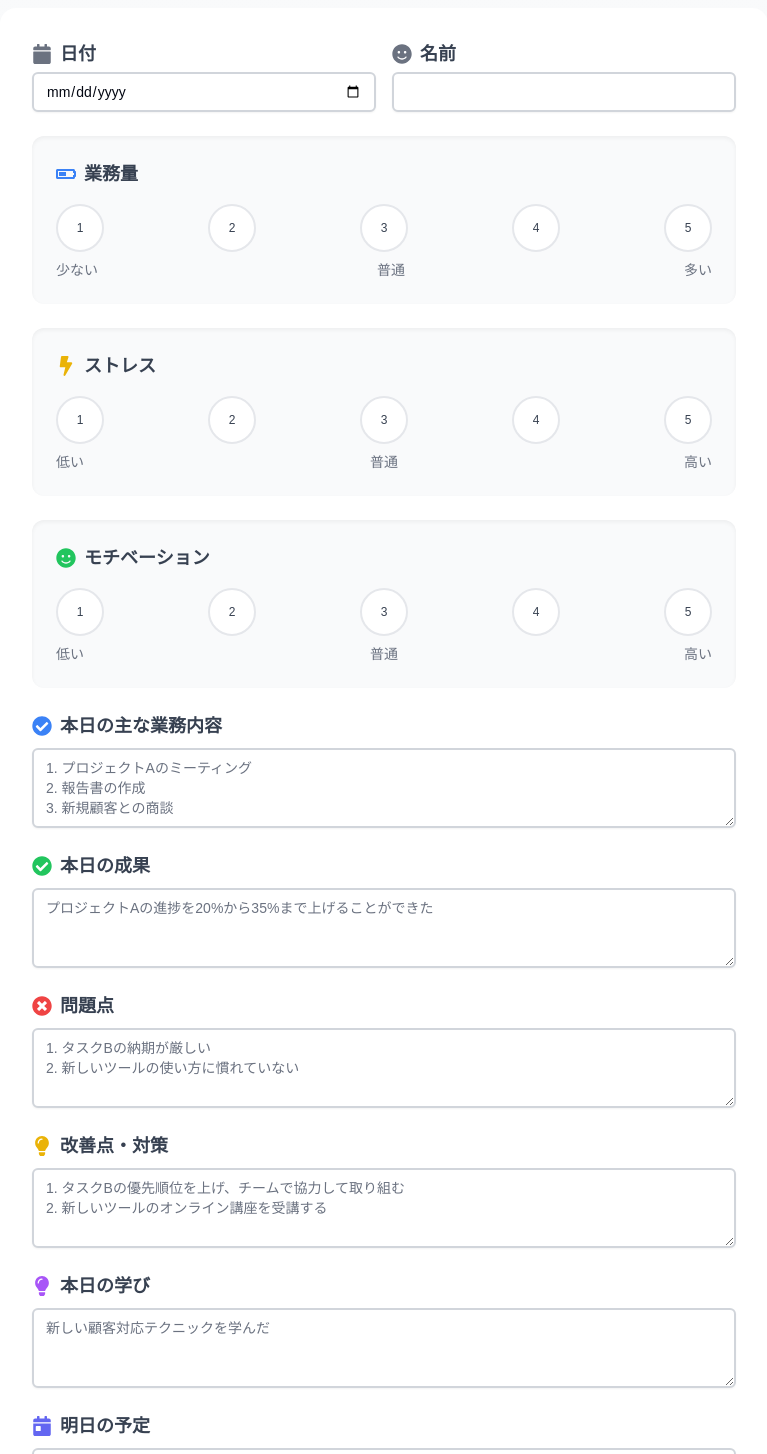
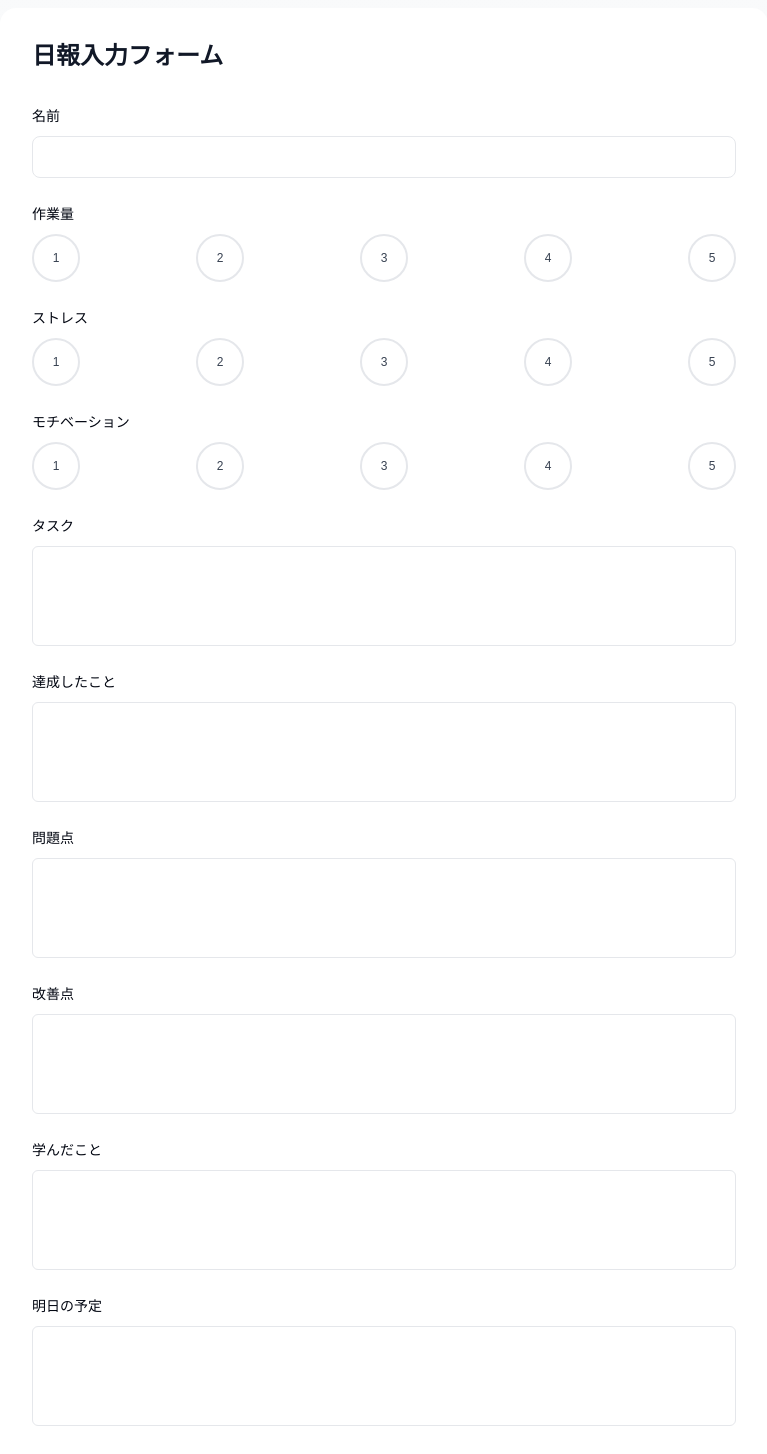
Before and after one commit to fortesnow/my-daily-report, a Next.js app: page / in a window 1280 px wide. Shown: the part 40-1494 px from the top of the page, without its empty margins (256-1023 px from the left). Built offline with nearby package versions, Linux system fonts and the light colour scheme.

Commit message:
Update page.tsx

```diff
--- a/app/page.tsx
+++ b/app/page.tsx
@@ -1,42 +1,36 @@
-"use client"
+'use client'
 
-import React, { useState } from 'react'
+import { useState } from "react"
+import { RadioGroup, RadioGroupItem } from "@/components/ui/radio-group"
+import { Label } from "@/components/ui/label"
 import { Button } from "@/components/ui/button"
-import { Input } from "@/components/ui/input"
 import { Textarea } from "@/components/ui/textarea"
-import { Label } from "@/components/ui/label"
-import { RadioGroup, RadioGroupItem } from "@/components/ui/radio-group"
-import {
-  FaCalendar,
-  FaSmile,
-  FaBatteryHalf,
-  FaBolt,
-  FaCheckCircle,
-  FaTimesCircle,
-  FaLightbulb,
-  FaComments,
-  FaCalendarDay
-} from 'react-icons/fa'
 
-const ScaleQuestion = ({ label, value, onChange, icon, lowLabel, midLabel, highLabel }: {
-  label: string;
-  value: string;
-  onChange: (value: string) => void;
-  icon: React.ReactNode;
-  lowLabel: string;
-  midLabel: string;
-  highLabel: string;
-}) => {
-  return (
-    <div className="bg-gray-50 p-6 rounded-xl shadow-inner">
-      <Label className="text-lg font-semibold text-gray-700 flex items-center mb-4">
-        {icon}
-        <span className="ml-2">{label}</span>
-      </Label>
+type FormData = {
+  name: string
+  workload: string
+  stress: string
+  motivation: string
+  tasks: string
+  achievements: string
+  problems: string
+  improvements: string
+  learning: string
+  tomorrow: string
+  comments: string
+}
+
+const ScaleQuestion = ({ label, value, onChange }: { label: string; value: string; onChange: (value: string) => void }) => (
+  <div className="space-y-2">
+    <Label>{label}</Label>
     <RadioGroup value={value} onValueChange={onChange} className="flex justify-between">
       {[1, 2, 3, 4, 5].map((val) => (
-          <div key={val}>
-            <RadioGroupItem value={val.toString()} id={`${label}-${val}`} className="peer sr-only" />
+        <div key={val} className="flex flex-col items-center">
+          <RadioGroupItem
+            value={val.toString()}
+            id={`${label}-${val}`}
+            className="peer sr-only"
+          />
           <Label
             htmlFor={`${label}-${val}`}
             className="flex flex-col items-center justify-center w-12 h-12 text-xs font-medium text-gray-700 bg-white border-2 border-gray-200 rounded-full cursor-pointer peer-checked:bg-blue-500 peer-checked:text-white peer-checked:border-blue-600 hover:bg-gray-50"
@@ -46,206 +40,142 @@ const ScaleQuestion = ({ label, value, onChange, icon, lowLabel, midLabel, highL
         </div>
       ))}
     </RadioGroup>
-      <div className="text-sm text-gray-500 mt-2 flex justify-between">
-        <span>{lowLabel}</span>
-        <span>{midLabel}</span>
-        <span>{highLabel}</span>
-      </div>
   </div>
 )
-}
 
-const TextAreaField = ({ id, label, placeholder, icon }: {
-  id: string;
-  label: string;
-  placeholder: string;
-  icon: React.ReactNode;
-}) => {
-  return (
-    <div className="relative">
-      <Label htmlFor={id} className="text-lg font-semibold text-gray-700 flex items-center mb-2">
-        {icon}
-        <span className="ml-2">{label}</span>
-      </Label>
+const TextQuestion = ({ label, value, onChange }: { label: string; value: string; onChange: (value: string) => void }) => (
+  <div className="space-y-2">
+    <Label>{label}</Label>
     <Textarea
-        id={id}
-        placeholder={placeholder}
-        rows={3}
-        className="mt-1 block w-full border-2 border-gray-300 rounded-md shadow-sm focus:border-indigo-500 focus:ring focus:ring-indigo-200 focus:ring-opacity-50"
+      value={value}
+      onChange={(e) => onChange(e.target.value)}
+      className="min-h-[100px] resize-none"
     />
   </div>
 )
-}
 
-export default function DailyReportForm() {
-  const [workload, setWorkload] = useState("3")
-  const [stress, setStress] = useState("3")
-  const [motivation, setMotivation] = useState("3")
-  const [isSubmitted, setIsSubmitted] = useState(false)
-  const [submitTime, setSubmitTime] = useState<string | null>(null)
+export default function Home() {
+  const [formData, setFormData] = useState<FormData>({
+    name: '',
+    workload: '3',
+    stress: '3',
+    motivation: '3',
+    tasks: '',
+    achievements: '',
+    problems: '',
+    improvements: '',
+    learning: '',
+    tomorrow: '',
+    comments: ''
+  })
 
-  const handleSubmit = async (event: React.FormEvent<HTMLFormElement>) => {
-    event.preventDefault()
-    setIsSubmitted(true)
-    setSubmitTime(new Date().toLocaleString())
-
-    const form = event.currentTarget as HTMLFormElement
-
-    const formData = {
-      date: (form.elements.namedItem('date') as HTMLInputElement).value,
-      name: (form.elements.namedItem('name') as HTMLInputElement).value,
-      workload,
-      stress,
-      motivation,
-      tasks: (form.elements.namedItem('tasks') as HTMLTextAreaElement).value,
-      achievements: (form.elements.namedItem('achievements') as HTMLTextAreaElement).value,
-      problems: (form.elements.namedItem('problems') as HTMLTextAreaElement).value,
-      improvements: (form.elements.namedItem('improvements') as HTMLTextAreaElement).value,
-      learning: (form.elements.namedItem('learning') as HTMLTextAreaElement).value,
-      tomorrow: (form.elements.namedItem('tomorrow') as HTMLTextAreaElement).value,
-      comments: (form.elements.namedItem('comments') as HTMLTextAreaElement).value,
-      submitTime: new Date().toISOString()
-    }
-
+  const handleSubmit = async (e: React.FormEvent) => {
+    e.preventDefault()
     try {
       const response = await fetch('/api/reports', {
         method: 'POST',
         headers: {
           'Content-Type': 'application/json',
         },
-        body: JSON.stringify(formData)
+        body: JSON.stringify({
+          ...formData,
+          date: new Date(),
+          submitTime: new Date(),
+        }),
       })
-
-      if (response.ok) {
-        alert('日報が提出されました')
-      } else {
+      if (!response.ok) {
         throw new Error('Failed to submit report')
       }
+      // Reset form
+      setFormData({
+        name: '',
+        workload: '3',
+        stress: '3',
+        motivation: '3',
+        tasks: '',
+        achievements: '',
+        problems: '',
+        improvements: '',
+        learning: '',
+        tomorrow: '',
+        comments: ''
+      })
     } catch (error) {
       console.error('Error:', error)
-      alert('提出に失敗しました')
-      setIsSubmitted(false)
     }
   }
 
   return (
     <div className="min-h-screen bg-gradient-to-b from-gray-50 to-gray-100 py-12 px-4 sm:px-6 lg:px-8">
       <div className="max-w-3xl mx-auto bg-white rounded-2xl shadow-xl p-8">
+        <h1 className="text-2xl font-bold text-gray-900 mb-8">日報入力フォーム</h1>
+
         <form onSubmit={handleSubmit} className="space-y-6">
-          <div className="flex flex-col sm:flex-row gap-4">
-            <div className="flex-1">
-              <Label htmlFor="date" className="text-lg font-semibold text-gray-700 flex items-center">
-                <FaCalendar className="w-5 h-5 text-gray-500 mr-2" />
-                日付
-              </Label>
-              <Input
-                type="date"
-                id="date"
+          <div className="space-y-2">
+            <Label>名前</Label>
+            <input
+              type="text"
+              value={formData.name}
+              onChange={(e) => setFormData({...formData, name: e.target.value})}
+              className="w-full p-2 border rounded-lg"
               required
-                className="mt-1 block w-full border-2 border-gray-300 rounded-md shadow-sm focus:border-indigo-500 focus:ring focus:ring-indigo-200 focus:ring-opacity-50"
-              />
-            </div>
-            <div className="flex-1">
-              <Label htmlFor="name" className="text-lg font-semibold text-gray-700 flex items-center">
-                <FaSmile className="w-5 h-5 text-gray-500 mr-2" />
-                名前
-              </Label>
-              <Input
-                type="text"
-                id="name"
-                required
-                className="mt-1 block w-full border-2 border-gray-300 rounded-md shadow-sm focus:border-indigo-500 focus:ring focus:ring-indigo-200 focus:ring-opacity-50"
-              />
-            </div>
-          </div>
-
-          <div className="grid gap-6">
-            <ScaleQuestion
-              label="業務量"
-              value={workload}
-              onChange={setWorkload}
-              icon={<FaBatteryHalf className="w-5 h-5 text-blue-500" />}
-              lowLabel="少ない"
-              midLabel="普通"
-              highLabel="多い"
-            />
-
-            <ScaleQuestion
-              label="ストレス"
-              value={stress}
-              onChange={setStress}
-              icon={<FaBolt className="w-5 h-5 text-yellow-500" />}
-              lowLabel="低い"
-              midLabel="普通"
-              highLabel="高い"
-            />
-
-            <ScaleQuestion
-              label="モチベーション"
-              value={motivation}
-              onChange={setMotivation}
-              icon={<FaSmile className="w-5 h-5 text-green-500" />}
-              lowLabel="低い"
-              midLabel="普通"
-              highLabel="高い"
             />
           </div>
 
-          <TextAreaField
-            id="tasks"
-            label="本日の主な業務内容"
-            placeholder="1. プロジェクトAのミーティング&#10;2. 報告書の作成&#10;3. 新規顧客との商談"
-            icon={<FaCheckCircle className="w-5 h-5 text-blue-500" />}
+          <ScaleQuestion
+            label="作業量"
+            value={formData.workload}
+            onChange={(value) => setFormData({...formData, workload: value})}
+          />
+          <ScaleQuestion
+            label="ストレス"
+            value={formData.stress}
+            onChange={(value) => setFormData({...formData, stress: value})}
+          />
+          <ScaleQuestion
+            label="モチベーション"
+            value={formData.motivation}
+            onChange={(value) => setFormData({...formData, motivation: value})}
           />
 
-          <TextAreaField
-            id="achievements"
-            label="本日の成果"
-            placeholder="プロジェクトAの進捗を20%から35%まで上げることができた"
-            icon={<FaCheckCircle className="w-5 h-5 text-green-500" />}
+          <TextQuestion
+            label="タスク"
+            value={formData.tasks}
+            onChange={(value) => setFormData({...formData, tasks: value})}
+          />
+          <TextQuestion
+            label="達成したこと"
+            value={formData.achievements}
+            onChange={(value) => setFormData({...formData, achievements: value})}
+          />
+          <TextQuestion
+            label="問題点"
+            value={formData.problems}
+            onChange={(value) => setFormData({...formData, problems: value})}
+          />
+          <TextQuestion
+            label="改善点"
+            value={formData.improvements}
+            onChange={(value) => setFormData({...formData, improvements: value})}
+          />
+          <TextQuestion
+            label="学んだこと"
+            value={formData.learning}
+            onChange={(value) => setFormData({...formData, learning: value})}
+          />
+          <TextQuestion
+            label="明日の予定"
+            value={formData.tomorrow}
+            onChange={(value) => setFormData({...formData, tomorrow: value})}
+          />
+          <TextQuestion
+            label="コメント"
+            value={formData.comments}
+            onChange={(value) => setFormData({...formData, comments: value})}
           />
 
-          <TextAreaField
-            id="problems"
-            label="問題点"
-            placeholder="1. タスクBの納期が厳しい&#10;2. 新しいツールの使い方に慣れていない"
-            icon={<FaTimesCircle className="w-5 h-5 text-red-500" />}
-          />
-
-          <TextAreaField
-            id="improvements"
-            label="改善点・対策"
-            placeholder="1. タスクBの優先順位を上げ、チームで協力して取り組む&#10;2. 新しいツールのオンライン講座を受講する"
-            icon={<FaLightbulb className="w-5 h-5 text-yellow-500" />}
-          />
-
-          <TextAreaField
-            id="learning"
-            label="本日の学び"
-            placeholder="新しい顧客対応テクニックを学んだ"
-            icon={<FaLightbulb className="w-5 h-5 text-purple-500" />}
-          />
-
-          <TextAreaField
-            id="tomorrow"
-            label="明日の予定"
-            placeholder="1. プロジェクトBのキックオフミーティング&#10;2. 報告書の提出&#10;3. オンライン研修の受講"
-            icon={<FaCalendarDay className="w-5 h-5 text-indigo-500" />}
-          />
-
-          <TextAreaField
-            id="comments"
-            label="その他コメント"
-            placeholder="特になし"
-            icon={<FaComments className="w-5 h-5 text-gray-500" />}
-          />
-
-          <Button
-            type="submit"
-            className="w-full bg-gradient-to-r from-blue-500 to-indigo-600 text-white font-bold py-3 rounded-full shadow-lg hover:from-blue-600 hover:to-indigo-700 transition duration-300"
-            disabled={isSubmitted}
-          >
-            {isSubmitted ? '提出済み' : '提出'}
+          <Button type="submit" className="w-full">
+            送信
           </Button>
         </form>
       </div>
```
Lines whose indentation alone changed are shown as unchanged.
